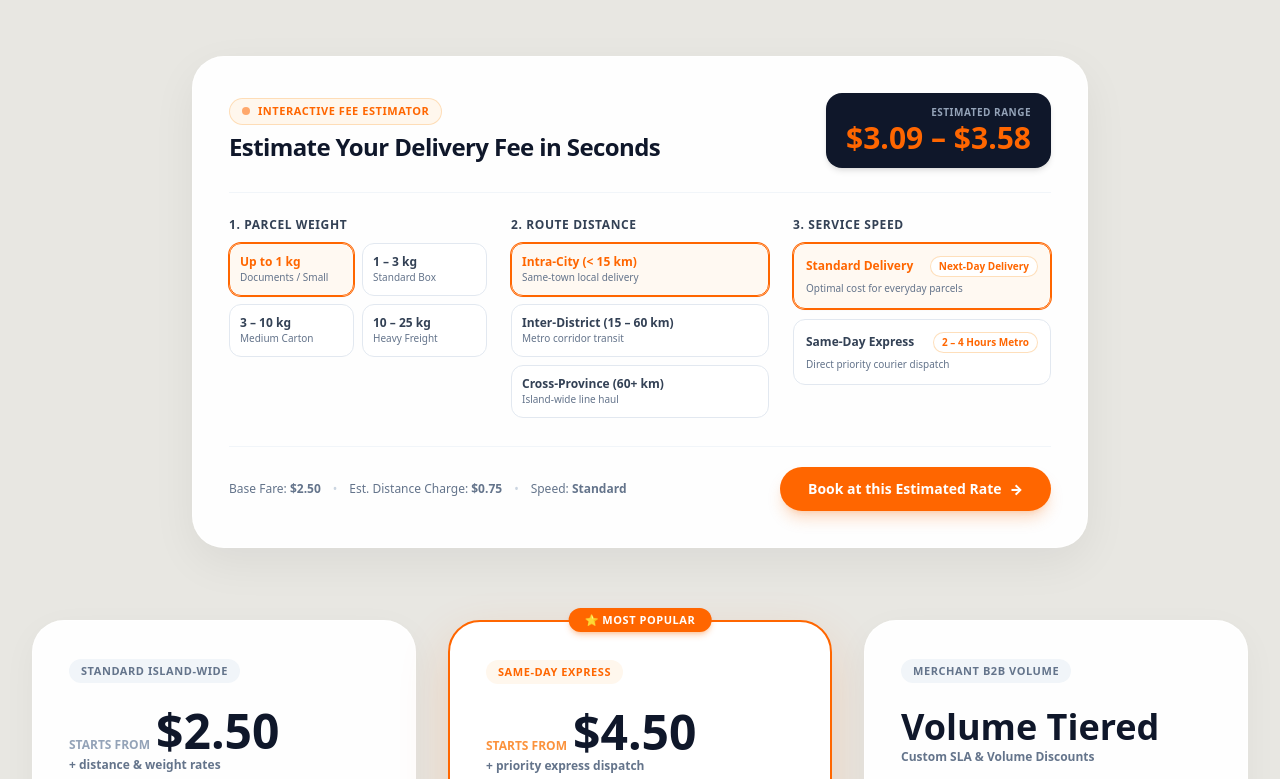
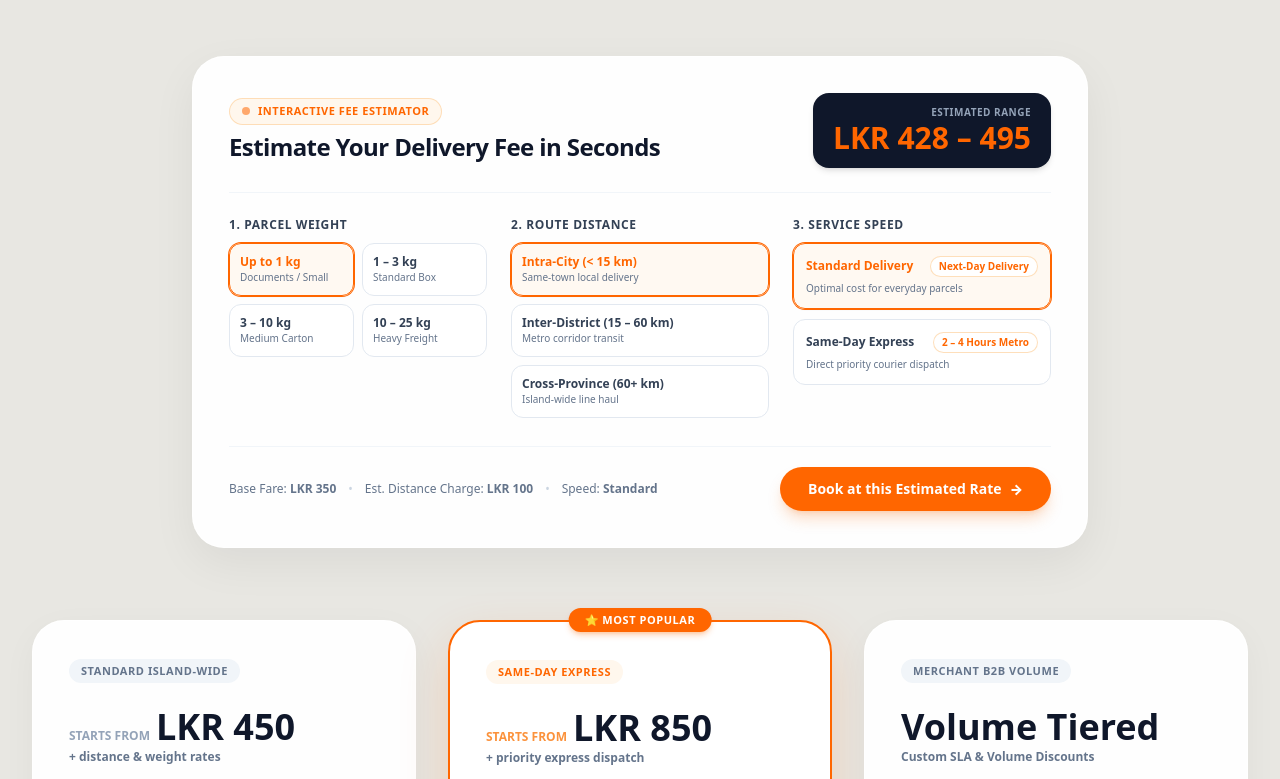
Before and after one commit to yasindugunasekara/SWIFTDROP, a Next.js app in the folder web/: page / in a window 1280 px wide. Shown: the part 3484-4263 px from the top of the page. Built offline with nearby package versions, Linux system fonts and the light colour scheme; no server answers.

Commit message:
feat(landing): switch pricing and rate estimator currency from USD to LKR

```diff
--- a/web/src/app/page.tsx
+++ b/web/src/app/page.tsx
@@ -16,21 +16,26 @@ export default function HomePage() {
   const [estTier, setEstTier] = useState<'standard' | 'express'>('standard');
 
   const getEstimate = () => {
-    let base = 2.50;
-    if (estWeight === '3') base += 1.25;
-    if (estWeight === '10') base += 3.75;
-    if (estWeight === '25') base += 8.50;
+    let base = 350; // LKR Base (1kg)
+    if (estWeight === '3') base += 150;
+    if (estWeight === '10') base += 450;
+    if (estWeight === '25') base += 1200;
 
-    let dist = 0.75;
-    if (estDistance === 'metro') dist = 2.40;
-    if (estDistance === 'island') dist = 5.20;
+    let dist = 100;
+    if (estDistance === 'metro') dist = 300;
+    if (estDistance === 'island') dist = 600;
 
     let subtotal = base + dist;
     if (estTier === 'express') subtotal *= 1.45;
 
-    const min = (subtotal * 0.95).toFixed(2);
-    const max = (subtotal * 1.10).toFixed(2);
-    return { min, max, base: base.toFixed(2), dist: dist.toFixed(2) };
+    const min = Math.round(subtotal * 0.95);
+    const max = Math.round(subtotal * 1.10);
+    return {
+      min: min.toLocaleString(),
+      max: max.toLocaleString(),
+      base: base.toLocaleString(),
+      dist: dist.toLocaleString()
+    };
   };
 
   const handleQuickShip = (e: React.FormEvent) => {
@@ -522,7 +527,7 @@ export default function HomePage() {
               <div className="bg-slate-900 text-white px-5 py-3 rounded-2xl flex flex-col items-end shadow-md">
                 <span className="text-[10px] font-bold uppercase tracking-wider text-slate-400">Estimated Range</span>
                 <span className="text-2xl sm:text-3xl font-black text-[#ff6600]">
-                  ${getEstimate().min} &ndash; ${getEstimate().max}
+                  LKR {getEstimate().min} &ndash; {getEstimate().max}
                 </span>
               </div>
             </div>
@@ -620,9 +625,9 @@ export default function HomePage() {
             {/* Estimator Action & Breakdown Footer */}
             <div className="mt-7 pt-5 border-t border-slate-100 flex flex-col sm:flex-row items-center justify-between gap-4">
               <div className="text-xs text-slate-500 font-medium flex items-center gap-3">
-                <span>Base Fare: <b>${getEstimate().base}</b></span>
+                <span>Base Fare: <b>LKR {getEstimate().base}</b></span>
                 <span className="text-slate-300">&bull;</span>
-                <span>Est. Distance Charge: <b>${getEstimate().dist}</b></span>
+                <span>Est. Distance Charge: <b>LKR {getEstimate().dist}</b></span>
                 <span className="text-slate-300">&bull;</span>
                 <span>Speed: <b className="capitalize">{estTier}</b></span>
               </div>
@@ -647,7 +652,7 @@ export default function HomePage() {
                 <div className="flex flex-col mt-2 mb-3">
                   <div className="flex items-baseline gap-1.5">
                     <span className="text-xs font-bold text-slate-400 uppercase">Starts from</span>
-                    <span className="text-4xl sm:text-5xl font-black text-slate-900">$2.50</span>
+                    <span className="text-3xl sm:text-4xl font-black text-slate-900">LKR 450</span>
                   </div>
                   <span className="text-xs text-slate-500 font-semibold mt-0.5">+ distance &amp; weight rates</span>
                 </div>
@@ -693,7 +698,7 @@ export default function HomePage() {
                 <div className="flex flex-col mt-2 mb-3">
                   <div className="flex items-baseline gap-1.5">
                     <span className="text-xs font-bold text-orange-400 uppercase">Starts from</span>
-                    <span className="text-4xl sm:text-5xl font-black text-slate-900">$4.50</span>
+                    <span className="text-3xl sm:text-4xl font-black text-slate-900">LKR 850</span>
                   </div>
                   <span className="text-xs text-slate-500 font-semibold mt-0.5">+ priority express dispatch</span>
                 </div>
@@ -715,7 +720,7 @@ export default function HomePage() {
                   </li>
                   <li className="flex items-center gap-2.5">
                     <span className="w-5 h-5 rounded-full bg-[#ff6600] text-white flex items-center justify-center font-bold text-xs flex-shrink-0">✓</span>
-                    <span>$100 complimentary cargo guarantee</span>
+                    <span>LKR 25,000 complimentary cargo guarantee</span>
                   </li>
                 </ul>
               </div>
```
